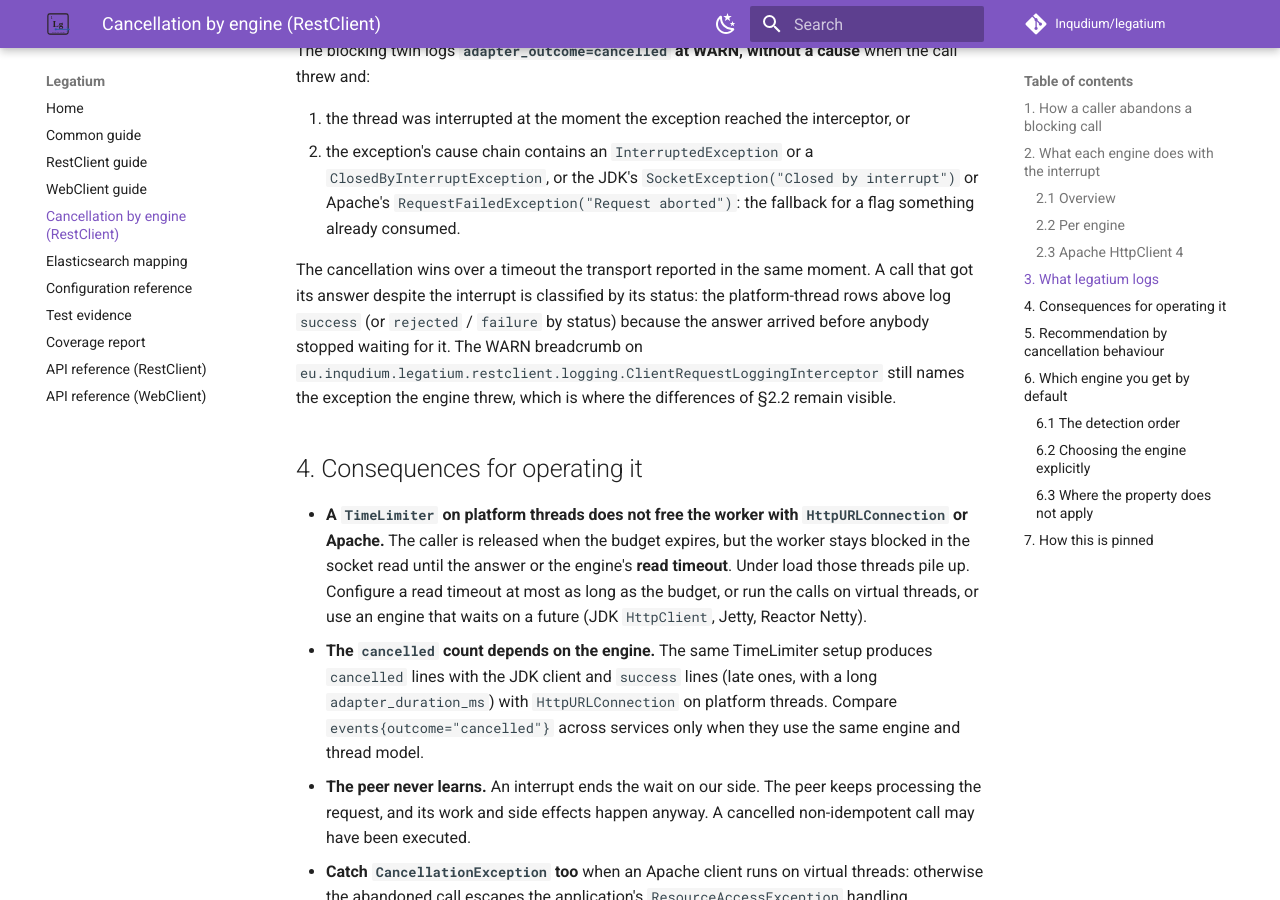
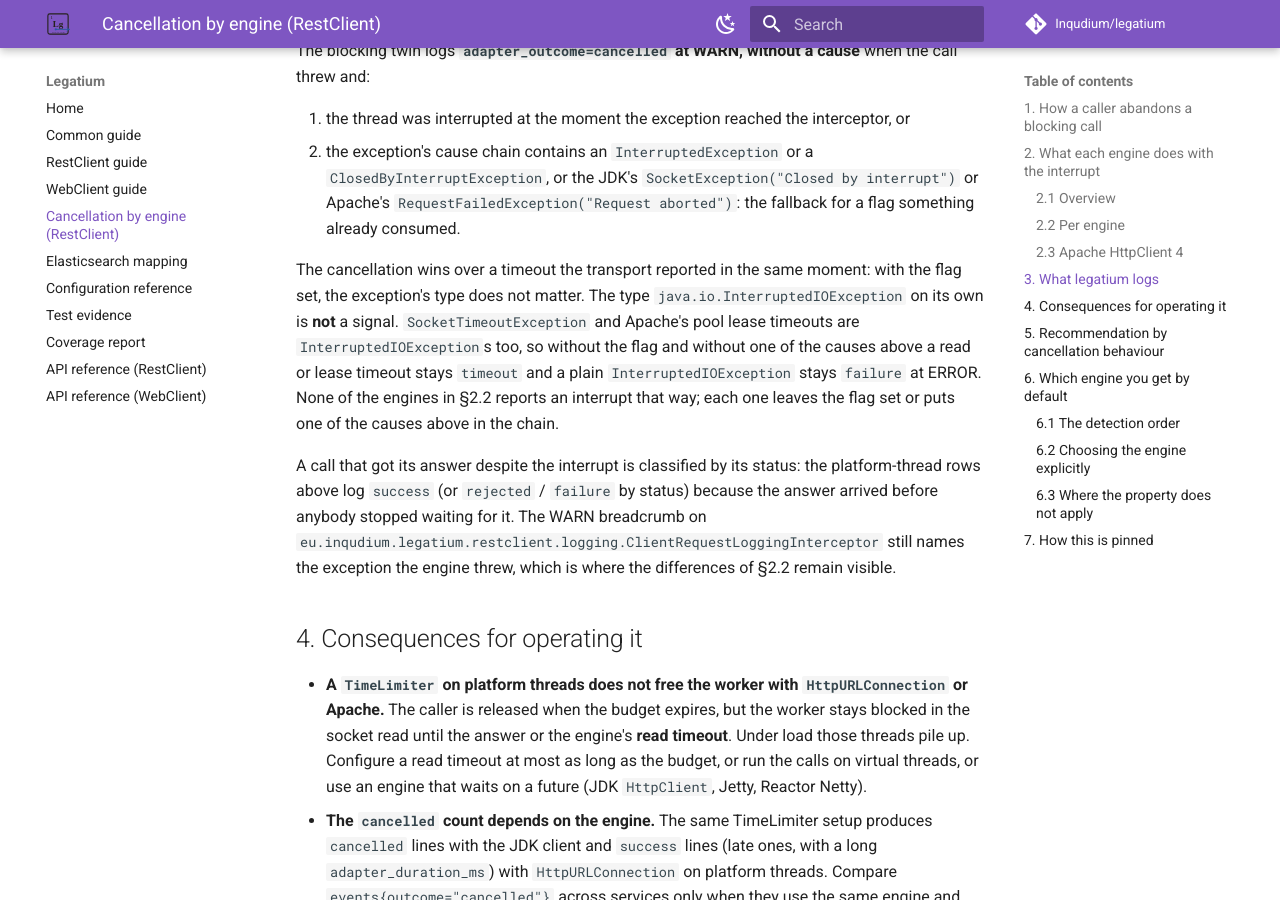
Before and after one commit to Inqudium/legatium, an MkDocs documentation site: the page built from docs/cancellation-by-engine.md, in a window 1280 px wide and 900 px high, scrolled down 4651 px. Built offline with MkDocs 1.6.1 and Material for MkDocs 9.7.7, drawn with Linux system fonts in a browser that asks for light colours; comment, search, counter and statistics services are not loaded.

Commit message:
Explain on the cancellation page why InterruptedIOException is no signal
With the flag set any failure is cancelled; without it the type alone
says nothing, because SocketTimeoutException and Apache's pool lease
timeouts are InterruptedIOExceptions too. None of the documented engines
reports an interrupt as a plain InterruptedIOException.

Co-Authored-By: Claude Opus 5.5 <noreply@anthropic.com>

```diff
--- a/docs/cancellation-by-engine.md
+++ b/docs/cancellation-by-engine.md
@@ -133,10 +133,16 @@ and:
    or the JDK's `SocketException("Closed by interrupt")` or Apache's
    `RequestFailedException("Request aborted")`: the fallback for a flag something already consumed.
 
-The cancellation wins over a timeout the transport reported in the same moment. A call that got its
-answer despite the interrupt is classified by its status: the platform-thread rows above log
-`success` (or `rejected` / `failure` by status) because the answer arrived before anybody stopped
-waiting for it. The WARN breadcrumb on
+The cancellation wins over a timeout the transport reported in the same moment: with the flag set,
+the exception's type does not matter. The type `java.io.InterruptedIOException` on its own is **not**
+a signal. `SocketTimeoutException` and Apache's pool lease timeouts are `InterruptedIOException`s
+too, so without the flag and without one of the causes above a read or lease timeout stays `timeout`
+and a plain `InterruptedIOException` stays `failure` at ERROR. None of the engines in §2.2 reports
+an interrupt that way; each one leaves the flag set or puts one of the causes above in the chain.
+
+A call that got its answer despite the interrupt is classified by its status: the platform-thread
+rows above log `success` (or `rejected` / `failure` by status) because the answer arrived before
+anybody stopped waiting for it. The WARN breadcrumb on
 `eu.inqudium.legatium.restclient.logging.ClientRequestLoggingInterceptor` still names the exception the
 engine threw, which is where the differences of §2.2 remain visible.
 
```
